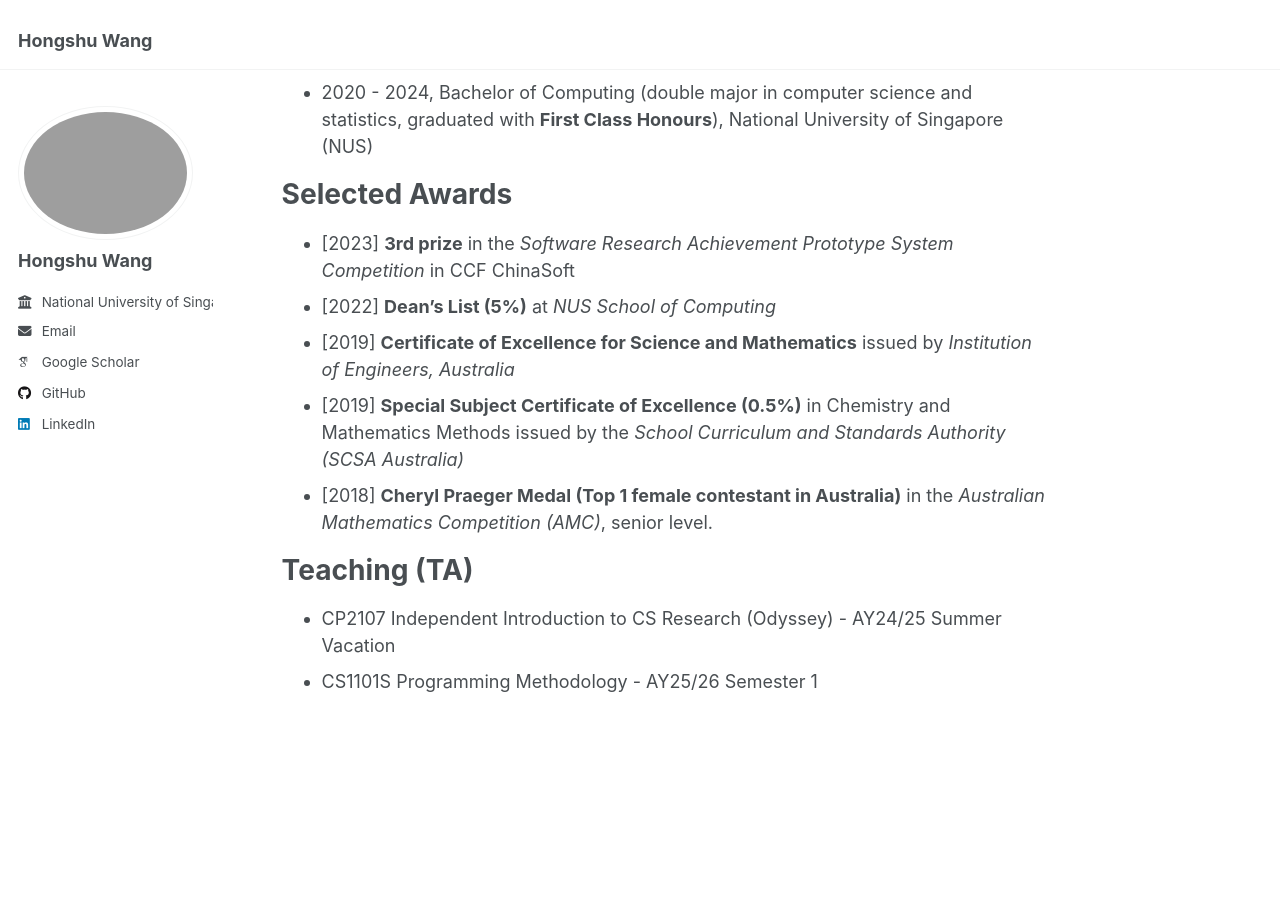
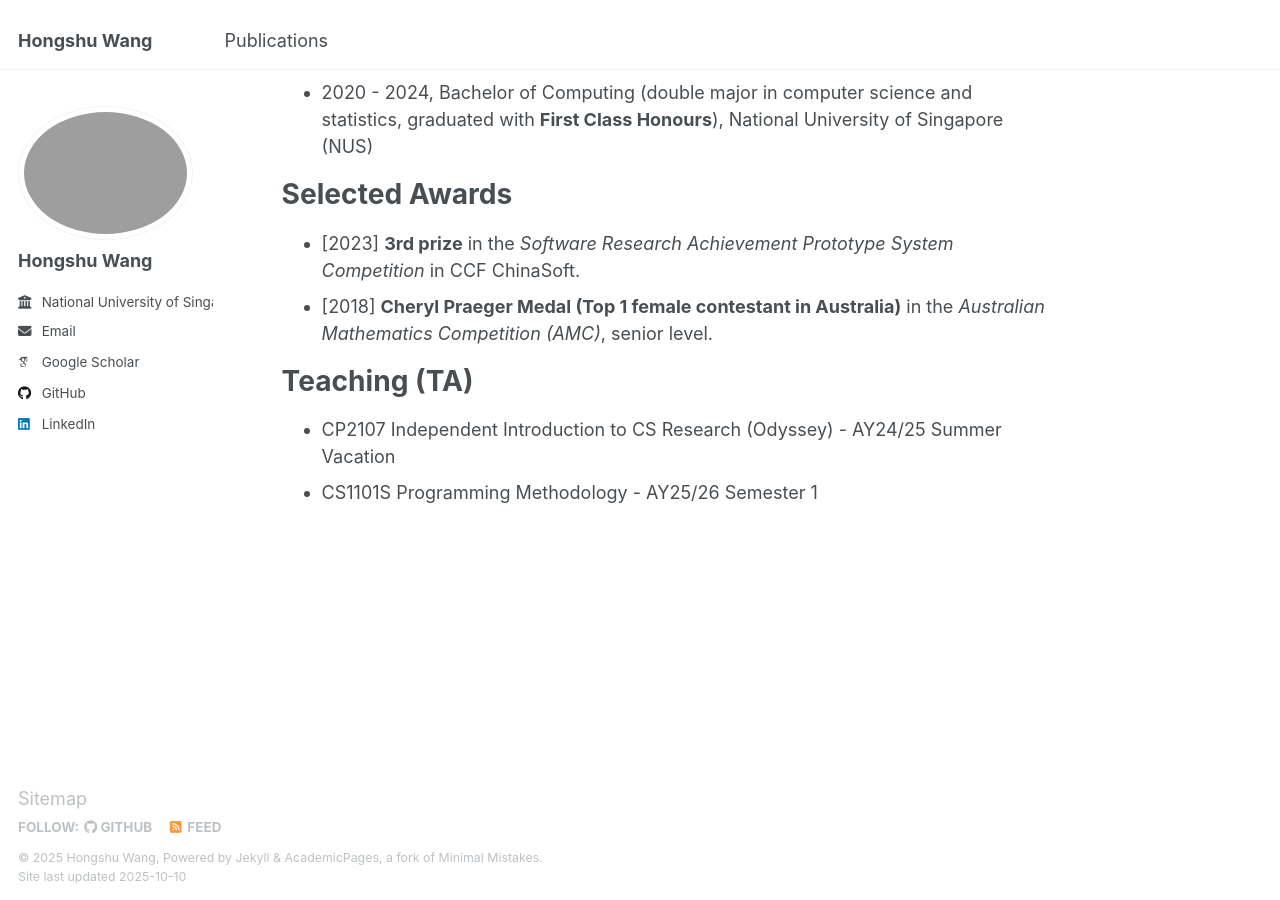
Before and after one commit to HongshuW/HongshuW.github.io, a Jekyll site: the page built from _pages/about.md, in a window 1280 px wide and 900 px high, scrolled down 312 px. Built offline with Jekyll 4.4.1, drawn with Linux system fonts in a browser that asks for light colours; some web fonts are replaced.

Commit message:
add publications

```diff
--- a/_data/navigation.yml
+++ b/_data/navigation.yml
@@ -5,8 +5,8 @@
 # prevent it from being included in the site.
 
 main:
-  # - title: "Publications"
-  #   url: /publications/
+  - title: "Publications"
+    url: /publications/
 
   # - title: "Talks"
   #   url: /talks/
--- a/_pages/about.md
+++ b/_pages/about.md
@@ -18,10 +18,7 @@ Education
 
 Selected Awards
 ======
-- [2023] **3rd prize** in the *Software Research Achievement Prototype System Competition* in CCF ChinaSoft
-- [2022] **Dean's List (5%)** at *NUS School of Computing*
-- [2019] **Certificate of Excellence for Science and Mathematics** issued by *Institution of Engineers, Australia*
-- [2019] **Special Subject Certificate of Excellence (0.5%)** in Chemistry and Mathematics Methods issued by the *School Curriculum and Standards Authority (SCSA Australia)*
+- [2023] **3rd prize** in the *Software Research Achievement Prototype System Competition* in CCF ChinaSoft.
 - [2018] **Cheryl Praeger Medal (Top 1 female contestant in Australia)** in the *Australian Mathematics Competition (AMC)*, senior level.
 
 Teaching (TA)
```
